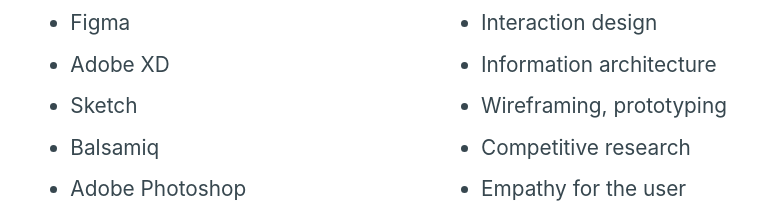
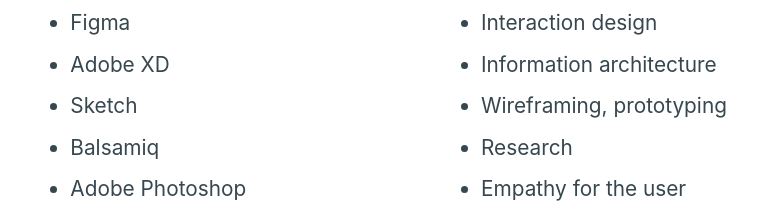
Before and after one commit to eveskov/eveskovcom2021, an Eleventy site: page src/about.md in a window 1280 px wide. Shown: the part 3405-3617 px from the top of the page, without its empty margins (215-972 px from the left). Built offline with nearby package versions, Linux system fonts and the light colour scheme; Eleventy itself is replaced by a stand-in of ours; files that its build step writes are made by us from their sources; what eleventy-google-fonts would draw is missing.

Commit message:
Content improvements

```diff
--- a/src/about.md
+++ b/src/about.md
@@ -101,7 +101,7 @@
                         <li>Interaction design</li>
                         <li>Information architecture</li>
                         <li>Wireframing, prototyping</li>
-                        <li>Competitive research</li>
+                        <li>Research</li>
                         <li>Empathy for the user</li>
                         <li>User interface design</li>
                         <li>Design systems</li>
```
